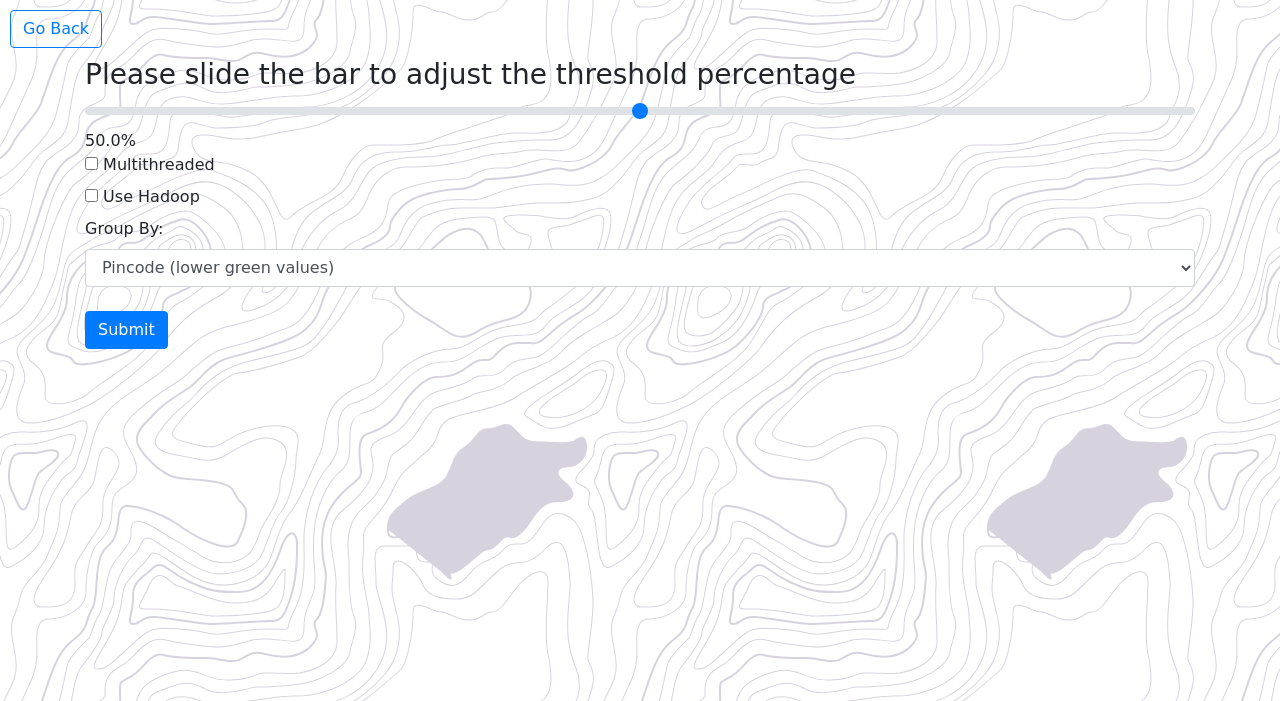
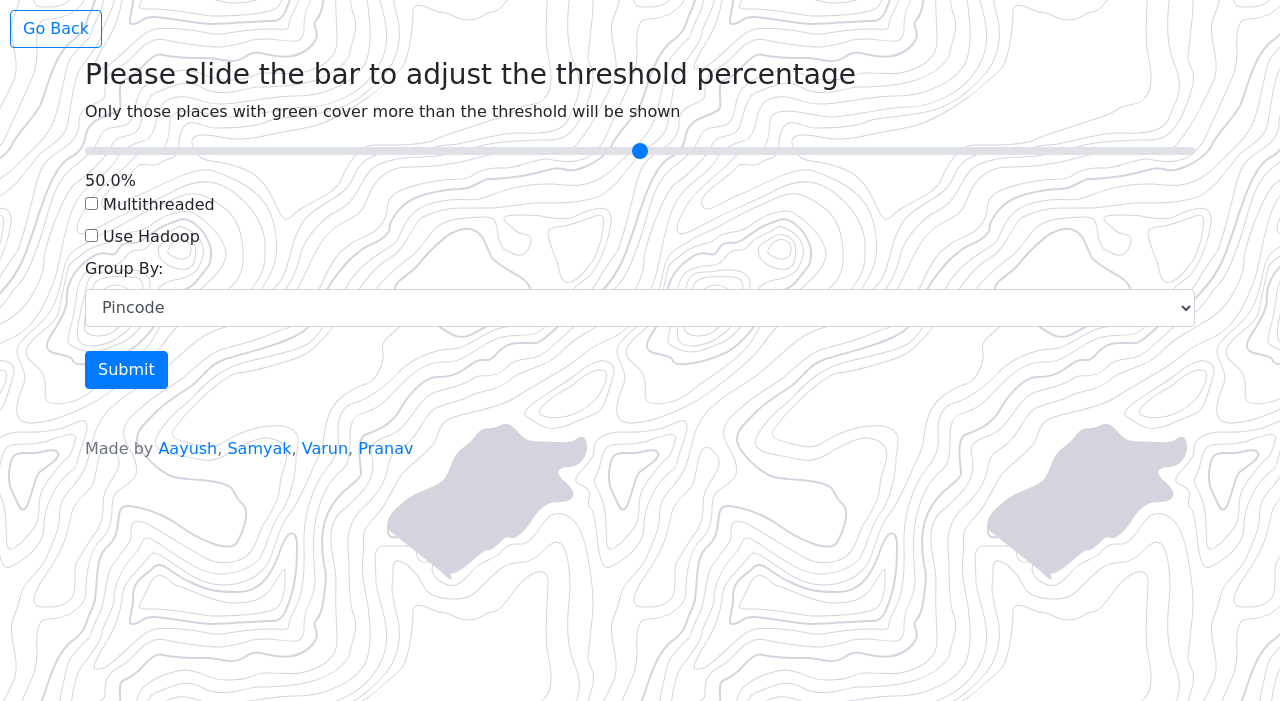
Before and after one commit to NaikAayush/ccbd-bangalore, a Flask app: page /mapred in a window 1280 px wide. Shown: the top 701 px of the page. Run offline with Flask 2, Linux system fonts and the light colour scheme; some libraries are stand-ins or nearby versions; some web fonts are replaced.

Commit message:
Added names on the footer of website

```diff
--- a/MapReduce/templates/index.html
+++ b/MapReduce/templates/index.html
@@ -7,6 +7,7 @@
     <link rel="stylesheet" href="https://stackpath.bootstrapcdn.com/bootstrap/4.4.1/css/bootstrap.min.css" integrity="sha384-Vkoo8x4CGsO3+Hhxv8T/Q5PaXtkKtu6ug5TOeNV6gBiFeWPGFN9MuhOf23Q9Ifjh" crossorigin="anonymous">
     <link href="https://fonts.googleapis.com/css2?family=Baloo+Tamma+2:wght@500&display=swap" rel="stylesheet">
     <link rel="stylesheet" href="{{url_for('static',filename='css/index.css')}}">
+    <script src="https://code.iconify.design/1/1.0.6/iconify.min.js"></script>
 
 </head>
 <body>
@@ -22,6 +23,9 @@
                     <p>We have collected over 5,38,000 satellite images of Bengaluru and using technologies like Geocoding and MapReduce, we present this pipeline which can find the greenest parts of Bengaluru.</p>
                     <a class="btn btn-primary btn-lg" href="{{url_for('mapRed')}}" onclick="showLoader(this)" role="button">Get Started</a>
                 </div>
+      <div class="container" style="margin: 50px 0px 0px 0px;">
+          <p class="text-muted">Made by <span class="iconify" data-icon="ion-logo-github" data-inline="false"></span> <a href="https://github.com/NaikAayush/">Aayush</a>, <a href="https://github.com/Samyak2/">Samyak</a>, <a href="https://github.com/varunp2k/">Varun</a>, <a href="https://github.com/psiayn/">Pranav</a></p>
+      </div>
             </div>
         </div>
     </div>
--- a/MapReduce/templates/mapRed.html
+++ b/MapReduce/templates/mapRed.html
@@ -7,11 +7,13 @@
     <link rel="stylesheet" href="https://stackpath.bootstrapcdn.com/bootstrap/4.4.1/css/bootstrap.min.css" integrity="sha384-Vkoo8x4CGsO3+Hhxv8T/Q5PaXtkKtu6ug5TOeNV6gBiFeWPGFN9MuhOf23Q9Ifjh" crossorigin="anonymous">
     <link href="https://fonts.googleapis.com/css2?family=Baloo+Tamma+2:wght@500&display=swap" rel="stylesheet">
     <link rel="stylesheet" href="{{url_for('static',filename='css/mapred.css')}}">
+    <script src="https://code.iconify.design/1/1.0.6/iconify.min.js"></script>
 </head>
 <body>
         <a class="btn btn-outline-primary" href="/" role="button" style="margin: 10px">Go Back</a>
         <div class="container">
         <h3>Please slide the bar to adjust the threshold percentage</h3>
+        <p>Only those places with green cover more than the threshold will be shown</p>
         <form action={{ url_for("mapRed") }} method="POST" onsubmit="showLoading()">
             <input type="range" class="custom-range" id="customRange1" name="green_percentage" value={{ green_percentage or "50.0"  }} step="0.1" min="0.0" max="100">
             <div id="printVal">{{ (green_percentage or "50.0") + "%"  }}</div>
@@ -23,8 +25,8 @@
             <br>
               <label for="groupby">Group By:</label>
               <select class="form-control" name="groupby" id="groupby">
-                  <option value="pincode" {{ "selected" if groupby and groupby=="pincode" }}>Pincode (lower green values)</option>
-                  <option value="locality" {{ "selected" if groupby and groupby=="locality" }}>Locality (higher green values)</option>
+                  <option value="pincode" {{ "selected" if groupby and groupby=="pincode" }}>Pincode</option>
+                  <option value="locality" {{ "selected" if groupby and groupby=="locality" }}>Locality</option>
               </select>
             <br>
             <input type="submit" value="Submit" class="btn btn-primary">
@@ -62,6 +64,13 @@
         </table>
         </div>
         {% endif %}
+
+    <footer class="footer">
+      <div class="container">
+          <p class="text-muted">Made by <span class="iconify" data-icon="ion-logo-github" data-inline="false"></span> <a href="https://github.com/NaikAayush/">Aayush</a>, <a href="https://github.com/Samyak2/">Samyak</a>, <a href="https://github.com/varunp2k/">Varun</a>, <a href="https://github.com/psiayn/">Pranav</a></p>
+      </div>
+    </footer>
+
 
     <script src="https://ajax.googleapis.com/ajax/libs/jquery/2.1.1/jquery.min.js"></script>
     <script>
```
Also changed, not shown: 2 other files.
